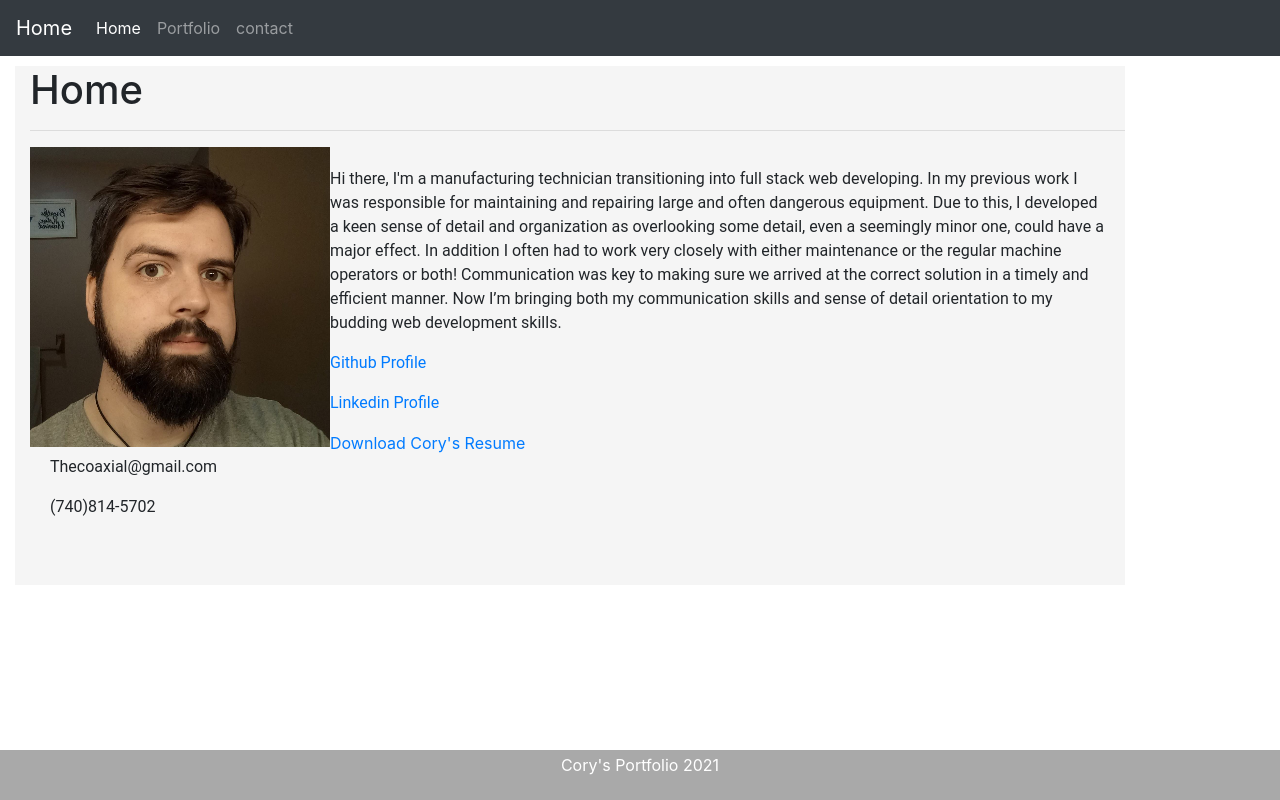
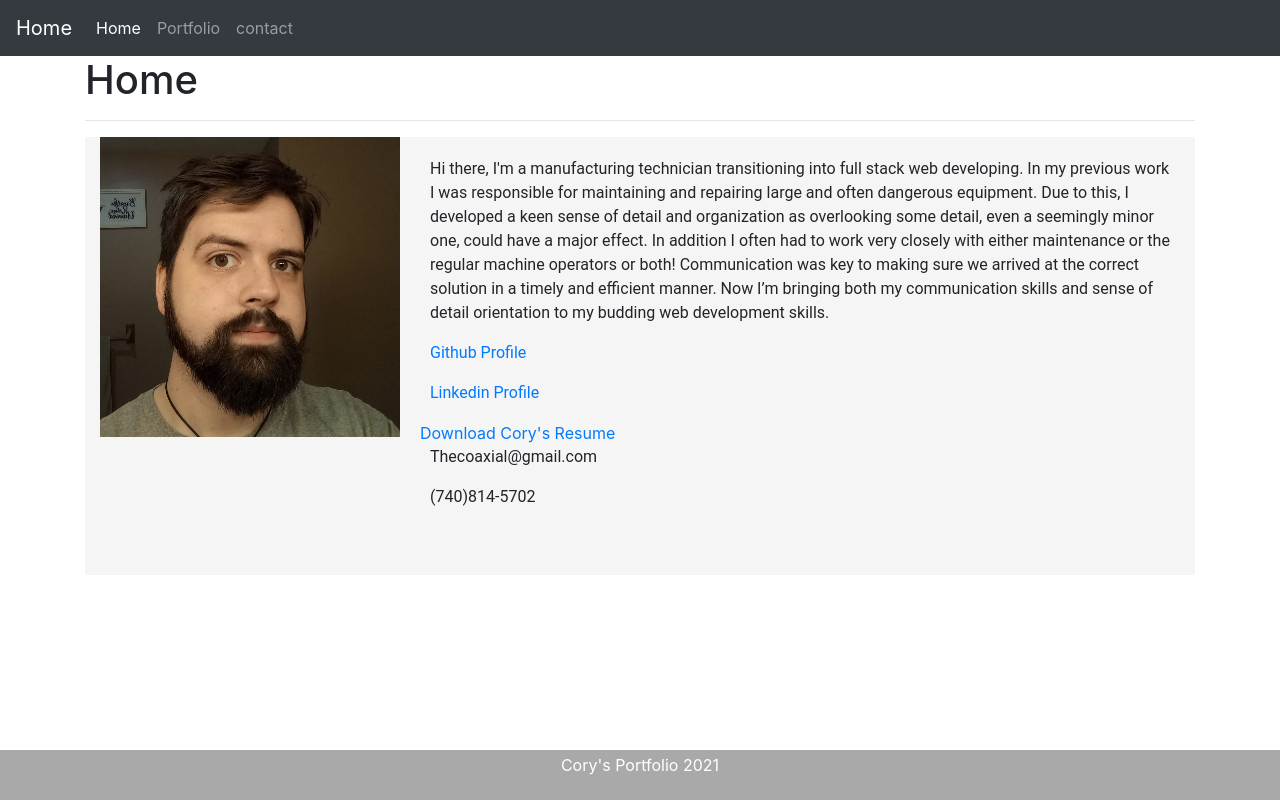
Before and after one commit to TheCoaxial/React-Portfolio, a React (Create React App) app: page / in a window 1280 px wide. Built offline with nearby package versions, Linux system fonts and the light colour scheme.

Commit message:
Styling and redirect

```diff
--- a/src/App.js
+++ b/src/App.js
@@ -6,6 +6,7 @@ import Navbar from "./components/navbar/navbar";
 import Footer from "./components/footer/footer";
 import './App.css';
 import Portfolio from "./pages/Portfolio/Portfolio";
+import { Redirect } from "react-router";
 
 
 
@@ -18,6 +19,7 @@ function App() {
         <Route exact path="/" component={Home} />
         <Route exact path="/contact" component={Contact} />
         <Route exact path="/portfolio" component={Portfolio} />
+        <Redirect exact from="/ReactPortfolio" to="/" />
 
       <Footer />
 
--- a/src/pages/home/home.css
+++ b/src/pages/home/home.css
@@ -4,13 +4,18 @@
 
 }
 
+.aboutMe{
+    display: flex;
+}
 .content{
     min-height: 100%;
     background-color:whitesmoke;
     padding-left: 15px;
     margin-top: 10px;
+
 }
 
 p{
     font-family: 'Roboto', sans-serif;
+    margin-left: 10px;
 }
--- a/src/pages/home/home.js
+++ b/src/pages/home/home.js
@@ -4,17 +4,18 @@ import Resume from "../../Assests/Resume for Web Dev.pdf";
 import "./home.css";
 
 const Home = () =>(
-    <div className ="container float-left">
-        <section className="content">
-            <h1>Home</h1>
+    <div className ="container ">
+        <h1>Home</h1>
 
-            <hr></hr>
+        <hr></hr>
+        <section className="content aboutMe">
 
-            <div className="float-left extra-padding">
+
+            <div className="extra-padding">
                 <img src={Headshot} alt="A headshot of Cory" />
             </div>
                 <div className="content-inside">
-                    <p>
+                    <p className="clearfix">
                         Hi there, I'm a manufacturing technician transitioning into full stack web developing.
                         In my previous work I was responsible for maintaining and repairing large and often dangerous equipment.
                         Due to this, I developed a keen sense of detail and organization as overlooking some detail, even a seemingly minor one, could have a major effect.
```
